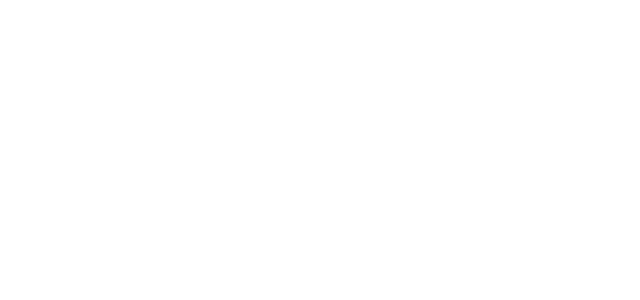
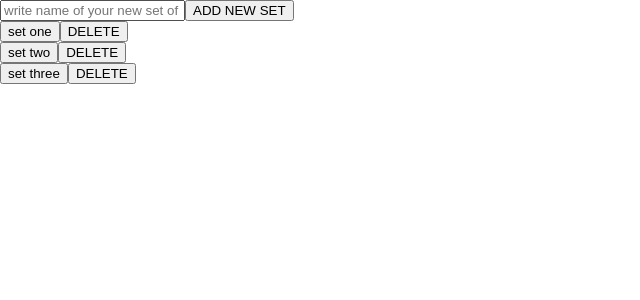
Before and after one commit to agataokolska/deep-thought, a React (Create React App) app: page / in a window 1280 px wide. Shown: the top 300 px of the page, without its empty margins (0-640 px from the left). Built offline with nearby package versions, Linux system fonts and the light colour scheme.

Commit message:
add form to add new sets and display them as list

```diff
--- a/src/App.js
+++ b/src/App.js
@@ -1,11 +1,11 @@
 import React, { Component } from 'react';
-
+import DisplaySetOfQuestions from './components/DisplaySetOfQuestions'
 
 class App extends Component {
   render() {
     return (
       <div className="App">
-
+        <DisplaySetOfQuestions />
       </div>
     );
   }
--- /dev/null
+++ b/src/components/DisplaySetOfQuestions.js
@@ -0,0 +1,59 @@
+import React from 'react'
+import Form from './Form'
+
+import ListOfSetsOfQuestions from './ListOfSetsOfQuestions'
+
+class DisplaySetOfQuestions extends React.Component {
+    state = {
+        sets: [
+            { name: 'set one', uid: '1234' },
+            { name: 'set two', uid: '2345' },
+            { name: 'set three', uid: '5678' }
+        ],
+        setOfQuestionsName: ''
+    }
+
+    onNewSetOfQuestionsChange = (event) => {
+        this.setState({
+            setOfQuestionsName: event.target.value
+        })
+    }
+
+    addSetOfQuestions = () => {
+        if (this.state.setOfQuestionsName === '') return
+
+        this.setState({
+            sets: this.state.sets.concat(
+                {
+                    name: this.state.setOfQuestionsName,
+                    uid: Date.now()
+                }
+            ),
+            setOfQuestionsName: ''
+        })
+    }
+
+    deleteSetOfQuestions = (setUid) => {
+        const newSet = this.state.sets.filter(set => setUid !== set.uid)
+        this.setState({
+            sets: newSet
+        })
+    }
+
+    render() {
+        return (
+            <div>
+                <Form
+                    onNewSetOfQuestionsChange={this.onNewSetOfQuestionsChange}
+                    addSetOfQuestions={this.addSetOfQuestions}
+                    setOfQuestionsName={this.state.setOfQuestionsName}
+                />
+                <ListOfSetsOfQuestions
+                    sets={this.state.sets}
+                    deleteSetOfQuestions={this.deleteSetOfQuestions}
+                />
+            </div>
+        )
+    }
+}
+export default DisplaySetOfQuestions
--- /dev/null
+++ b/src/components/Form.js
@@ -0,0 +1,18 @@
+import React from 'react'
+
+const Form = (props) => (
+    <div>
+        <input
+            type="text"
+            placeholder={'write name of your new set of questions here'}
+            value={props.setOfQuestionsName}
+            onChange={props.onNewSetOfQuestionsChange}>
+        </input>
+        <button
+            onClick={props.addSetOfQuestions}>
+            ADD NEW SET
+        </button>
+    </div>
+)
+
+export default Form
--- /dev/null
+++ b/src/components/ListOfSetsOfQuestions.js
@@ -0,0 +1,17 @@
+import React from 'react'
+import SingleSetOfQuestions from './SingleSetOfQuestions'
+
+const ListOfSetsOfQuestions = (props) => (
+    <div>
+        {props.sets.map((set) => (
+            <SingleSetOfQuestions
+                name={set.name}
+                key={set.uid}
+                deleteSetOfQuestions={() => props.deleteSetOfQuestions(set.uid)}
+            />
+        ))
+        }
+    </div>
+)
+
+export default ListOfSetsOfQuestions
--- /dev/null
+++ b/src/components/SingleSetOfQuestions.js
@@ -0,0 +1,15 @@
+import React from 'react'
+
+const SingleSetOfQuestions = (props) => (
+    <div>
+        <button>
+            {props.name}
+        </button>
+        <button
+            onClick={props.deleteSetOfQuestions}>
+            DELETE
+        </button>
+    </div>
+)
+
+export default SingleSetOfQuestions
```
